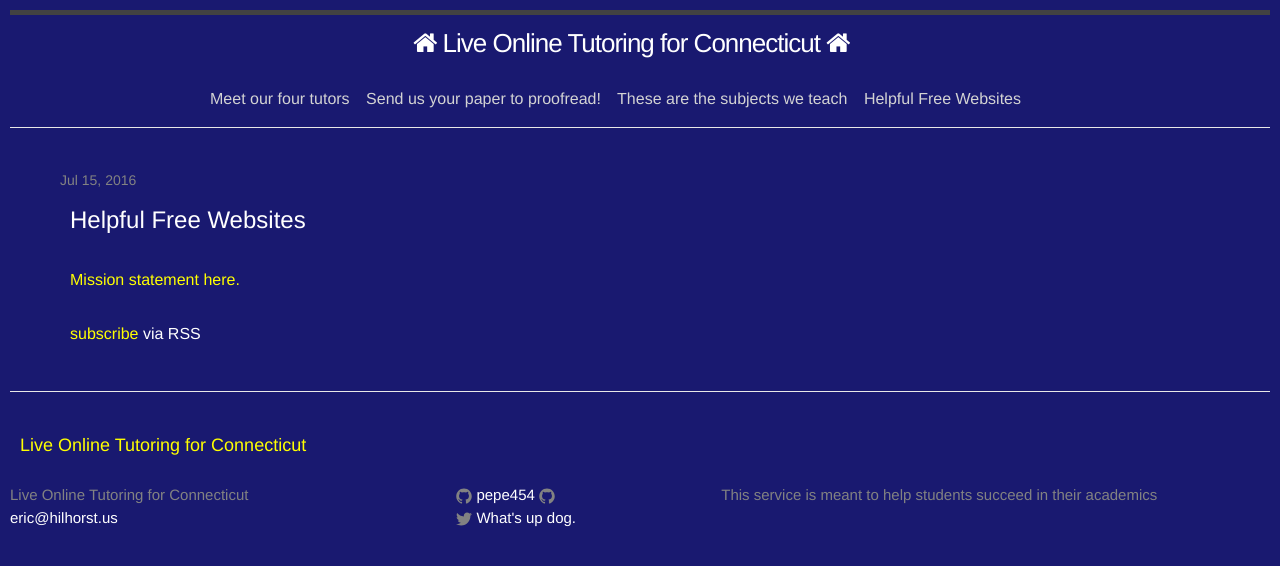
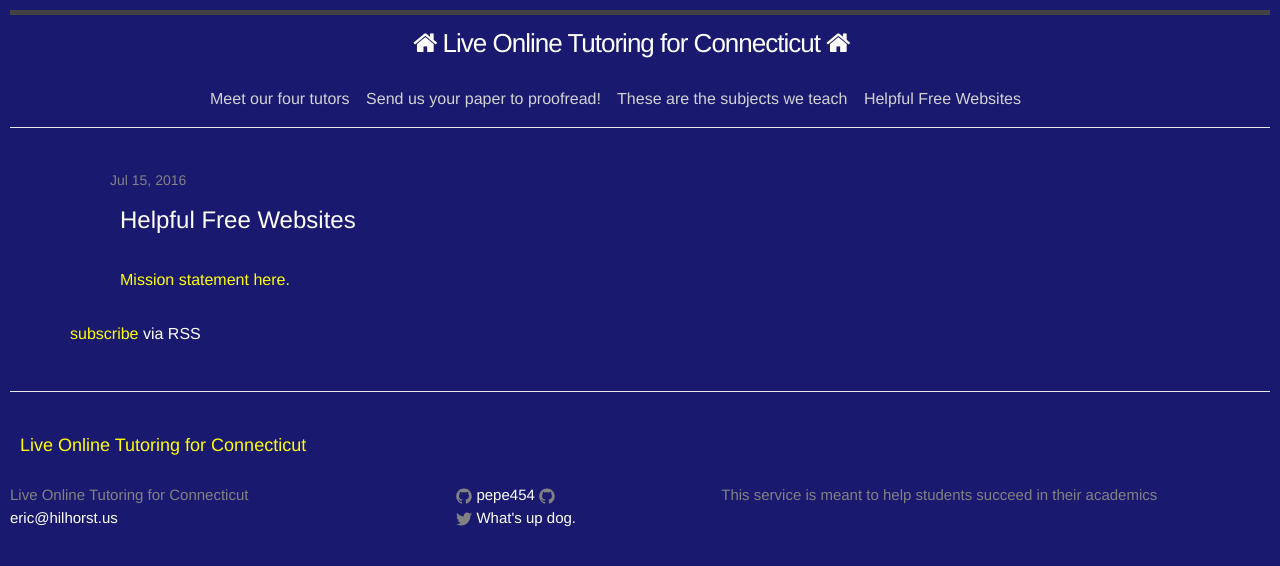
Before and after one commit to pepe454/pepe454.github.io, a Jekyll site: the page built from index.html, in a window 1280 px wide. Shown: the top 566 px of the page. Built offline with Jekyll 4.4.1, drawn with Linux system fonts in a browser that asks for light colours; nearby versions of some CDN libraries.

Commit message:
Update _layout.scss

```diff
--- a/_sass/_layout.scss
+++ b/_sass/_layout.scss
@@ -179,7 +179,7 @@
 }
 
 .post-list {
-    margin-left: 0;
+    margin-left: 50px;
     list-style: none;
 
     > li {
```
